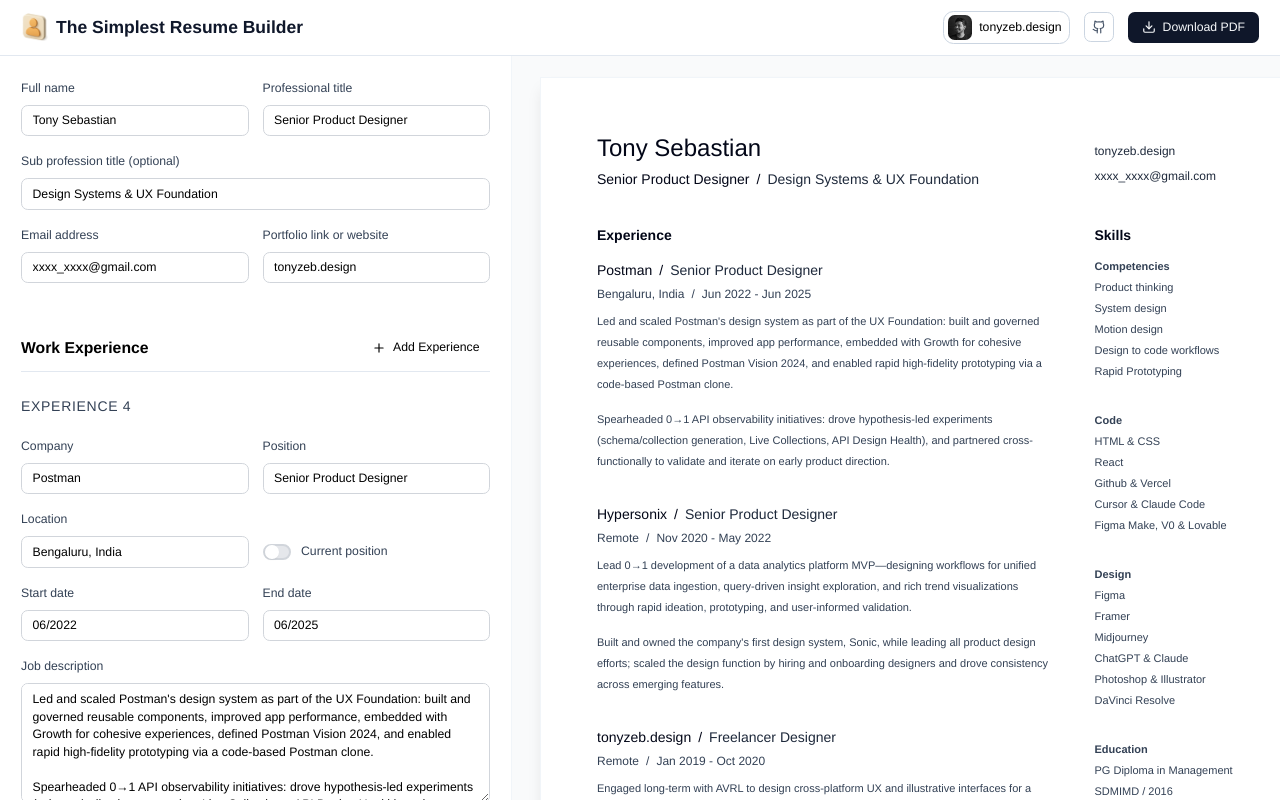
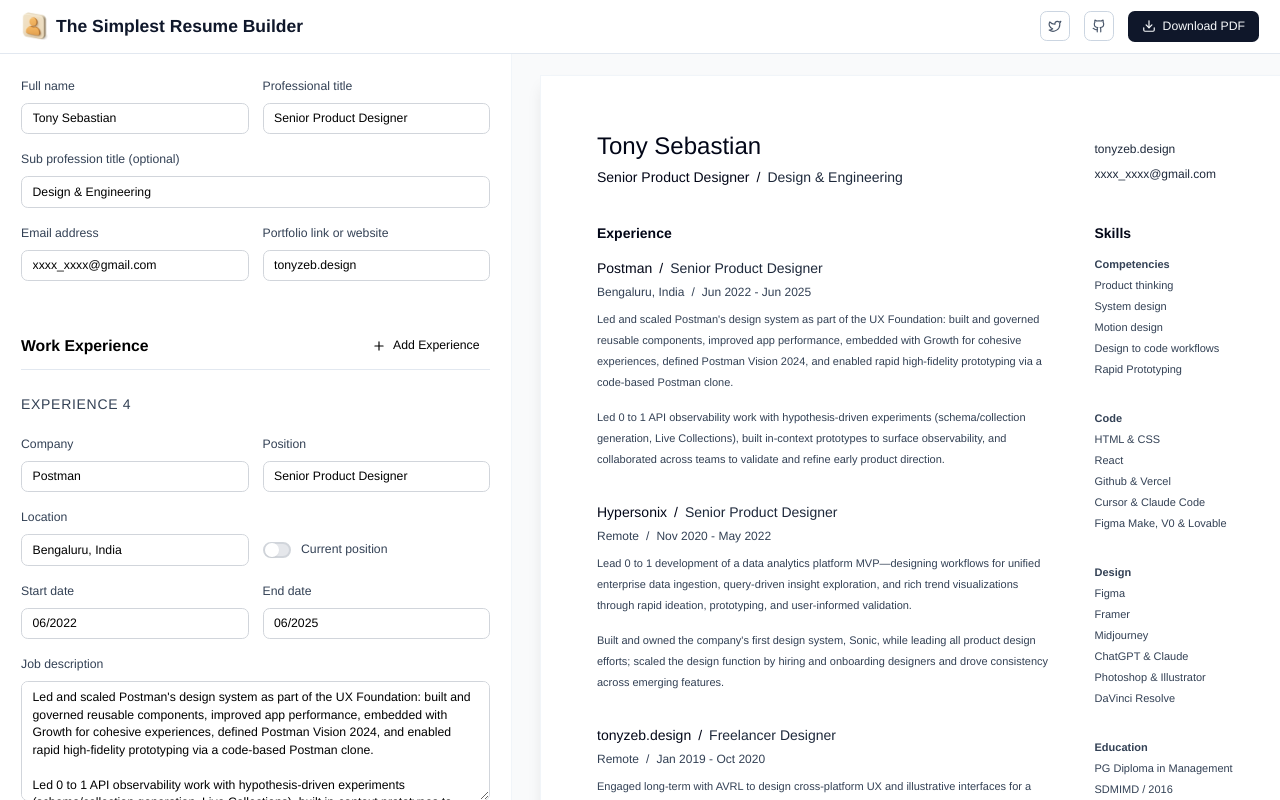
Before and after one commit to tonyzebastian/Resume-Builder, a React (Vite) app: page / in a window 1280 px wide. Built offline with nearby package versions, Linux system fonts and the light colour scheme.

Commit message:
added twitter link

```diff
--- a/src/components/Header.tsx
+++ b/src/components/Header.tsx
@@ -1,7 +1,7 @@
 import { toast } from 'sonner';
 import { generateResumePDF, downloadPDF } from '../utils/pdfGenerator';
 import { ResumeData } from '../types/ResumeData';
-import { Github, Download } from 'lucide-react';
+import { Github, Download, Twitter } from 'lucide-react';
 
 interface HeaderProps {
   resumeData: ResumeData;
@@ -43,17 +43,12 @@ export default function Header({ resumeData }: HeaderProps) {
 
       <div className="flex items-center gap-4">
         <a
-          href="http://tonyzeb.design"
+          href="https://x.com/tonyzeb_design"
           target="_blank"
           rel="noopener noreferrer"
-          className="flex items-center gap-2 pl-1 pr-2 py-1 rounded-xl bg-muted hover:bg-muted/80 transition-colors border border-slate-300 hover:border-blue-500"
+          className="inline-flex items-center justify-center rounded-md text-sm font-medium transition-colors focus-visible:outline-none focus-visible:ring-2 focus-visible:ring-ring focus-visible:ring-offset-2 disabled:pointer-events-none disabled:opacity-50 border border-slate-300 hover:border-blue-500 bg-background hover:bg-accent hover:text-accent-foreground p-2 text-slate-600 "
         >
-          <img
-            src="/profile.jpg"
-            alt="Tony's profile"
-            className="w-7 h-7 rounded-md object-cover"
-          />
-          <span className="text-sm font-medium text-foreground">tonyzeb.design</span>
+          <Twitter className="w-4 h-4" />
         </a>
 
         <a
--- a/src/utils/mockData.ts
+++ b/src/utils/mockData.ts
@@ -13,7 +13,7 @@ export function generateDefaultPersonalInfo(): PersonalInfo {
   return {
     name: 'Tony Sebastian',
     title: 'Senior Product Designer',
-    subTitle: 'Design Systems & UX Foundation',
+    subTitle: 'Design & Engineering',
     email: 'xxxx_xxxx@gmail.com',
     website: 'tonyzeb.design',
   };
@@ -29,7 +29,7 @@ export function generateDefaultExperience(): Experience[] {
       startDate: '06/2022',
       endDate: '06/2025',
       current: false,
-      description: 'Led and scaled Postman\'s design system as part of the UX Foundation: built and governed reusable components, improved app performance, embedded with Growth for cohesive experiences, defined Postman Vision 2024, and enabled rapid high-fidelity prototyping via a code-based Postman clone.\n\nSpearheaded 0→1 API observability initiatives: drove hypothesis-led experiments (schema/collection generation, Live Collections, API Design Health), and partnered cross-functionally to validate and iterate on early product direction.',
+      description: 'Led and scaled Postman\'s design system as part of the UX Foundation: built and governed reusable components, improved app performance, embedded with Growth for cohesive experiences, defined Postman Vision 2024, and enabled rapid high-fidelity prototyping via a code-based Postman clone.\n\nLed 0 to 1 API observability work with hypothesis-driven experiments (schema/collection generation, Live Collections), built in-context prototypes to surface observability, and collaborated across teams to validate and refine early product direction.',
     },
     {
       id: '2',
@@ -39,7 +39,7 @@ export function generateDefaultExperience(): Experience[] {
       startDate: '11/2020',
       endDate: '05/2022',
       current: false,
-      description: 'Lead 0→1 development of a data analytics platform MVP—designing workflows for unified enterprise data ingestion, query-driven insight exploration, and rich trend visualizations through rapid ideation, prototyping, and user-informed validation.\n\nBuilt and owned the company\'s first design system, Sonic, while leading all product design efforts; scaled the design function by hiring and onboarding designers and drove consistency across emerging features.',
+      description: 'Lead 0 to 1 development of a data analytics platform MVP—designing workflows for unified enterprise data ingestion, query-driven insight exploration, and rich trend visualizations through rapid ideation, prototyping, and user-informed validation.\n\nBuilt and owned the company\'s first design system, Sonic, while leading all product design efforts; scaled the design function by hiring and onboarding designers and drove consistency across emerging features.',
     },
     {
       id: '3',
```
Also changed, not shown: 3 other files (tests, documents, lock files or other folders).
